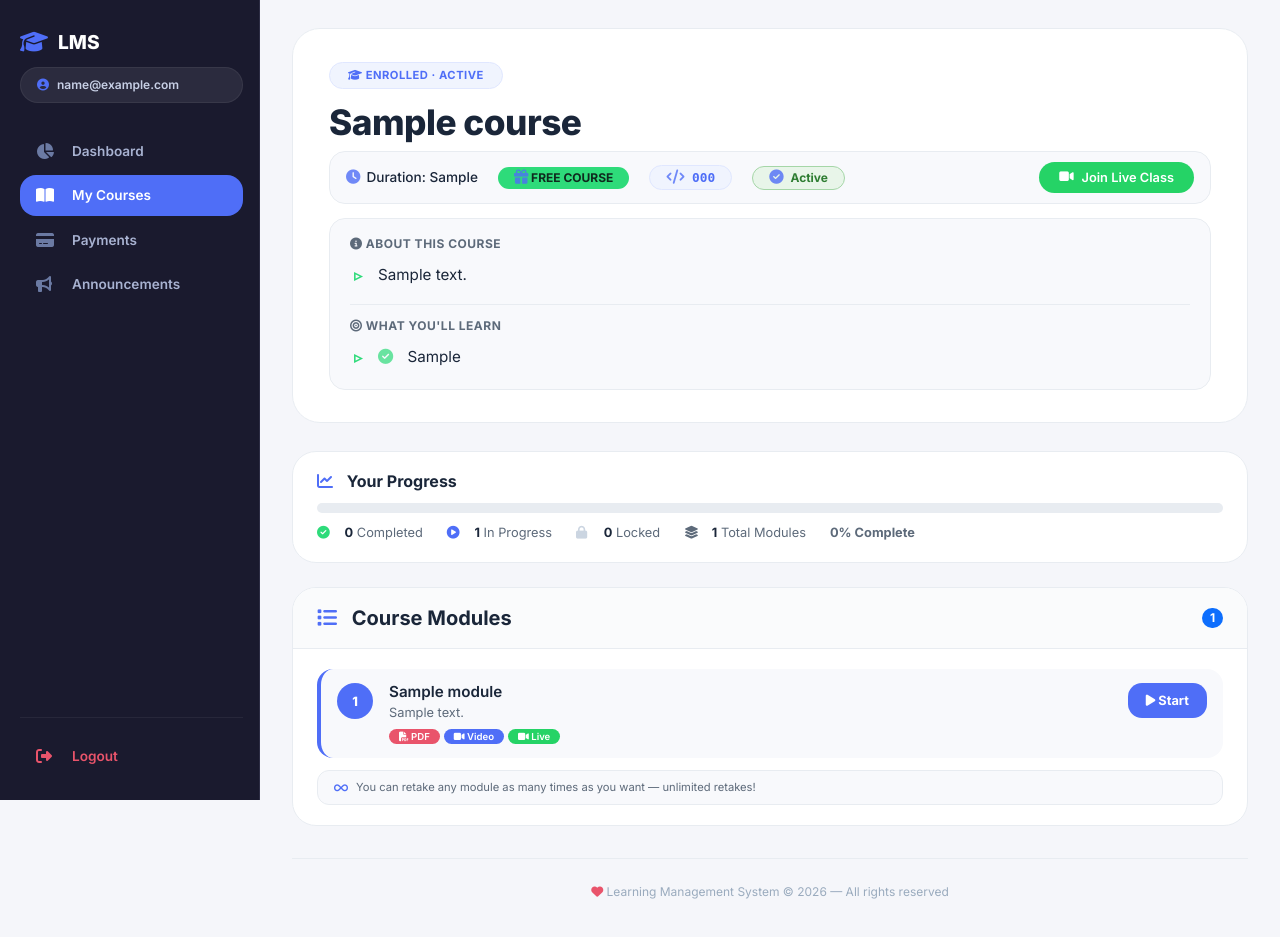
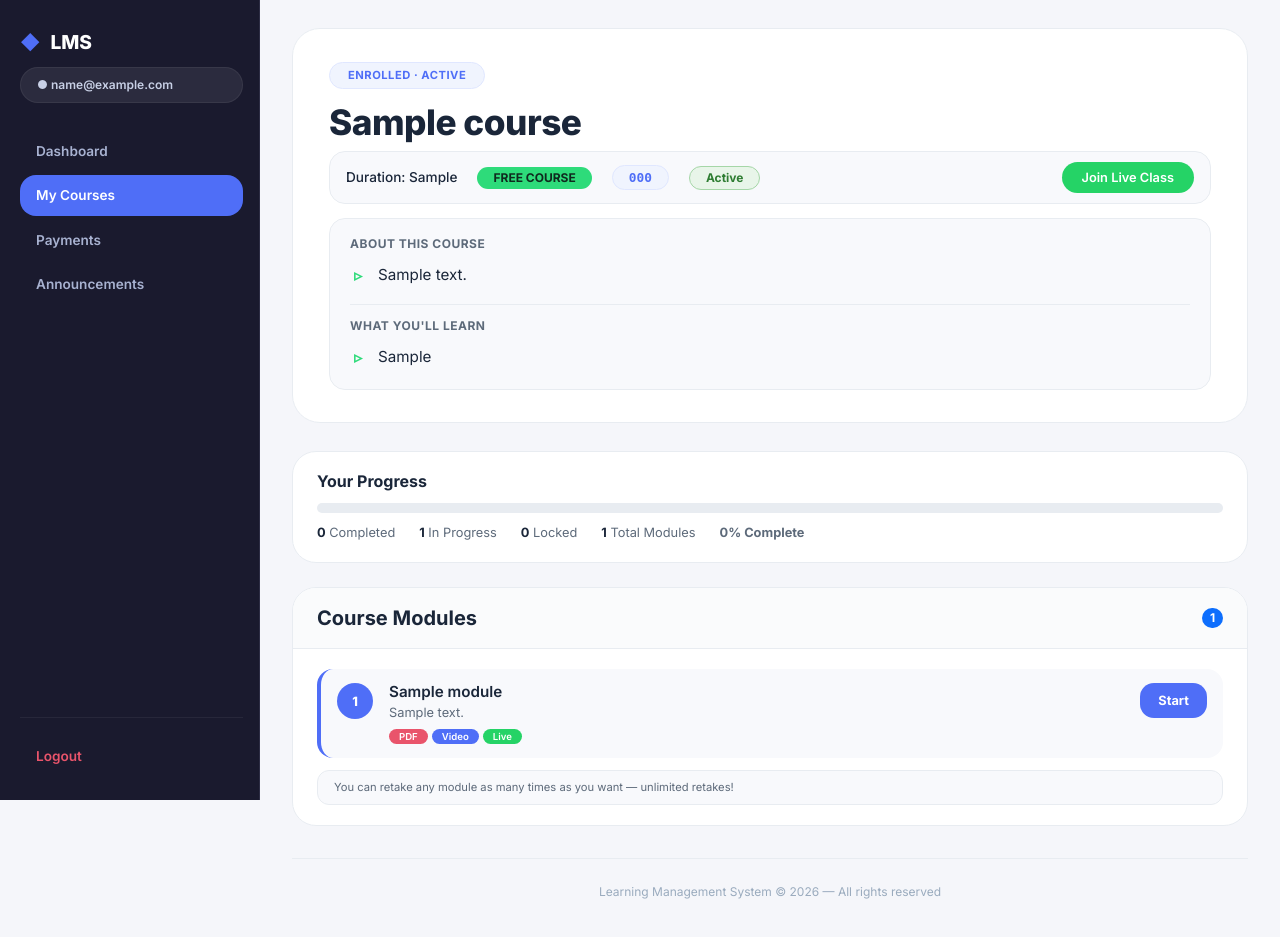
Before and after one commit to sakwasilas/smart-tech-lms, a Flask app: page /course/1 in a window 1280 px wide. Run offline with Flask 3, Linux system fonts and the light colour scheme; the visitor is signed in with stand-in values (Sample User, id 1); tables that the repository leaves empty hold one stand-in row (values such as "Sample post"); some libraries are stand-ins or nearby versions.

```diff
--- a/templates/students/course.html
+++ b/templates/students/course.html
@@ -5,7 +5,6 @@
     <meta name="viewport" content="width=device-width, initial-scale=1.0">
     <title>{{ course.course_name }} - Course Content</title>
     <link href="https://cdn.jsdelivr.net/npm/bootstrap@5.3.3/dist/css/bootstrap.min.css" rel="stylesheet">
-    <link rel="stylesheet" href="https://cdnjs.cloudflare.com/ajax/libs/font-awesome/6.4.0/css/all.min.css">
     <link href="https://fonts.googleapis.com/css2?family=Inter:wght@300;400;500;600;700;800;900&display=swap" rel="stylesheet">
     <style>
         * { margin:0; padding:0; box-sizing:border-box; }
@@ -34,7 +33,7 @@
             font-weight: 800; font-size: 1.2rem; color: #ffffff;
             display: flex; align-items: center; gap: 10px; margin-bottom: 6px;
         }
-        .left-panel .brand i { color: #4f6ef7; font-size: 1.4rem; }
+        .left-panel .brand .accent { color: #4f6ef7; }
         .left-panel .user-badge {
             background: rgba(255,255,255,0.08);
             border-radius: 40px; padding: 8px 16px;
@@ -43,30 +42,25 @@
             margin-top: 4px; margin-bottom: 28px;
             border: 1px solid rgba(255,255,255,0.06);
         }
-        .left-panel .user-badge i { color: #4f6ef7; }
 
         .nav-left {
             display: flex; flex-direction: column; gap: 4px; flex:1;
         }
         .nav-left .nav-item {
-            display: flex; align-items: center; gap: 14px;
+            display: flex; align-items: center;
             padding: 10px 16px; border-radius: 16px;
             font-weight: 600; font-size: 0.85rem;
             color: #a8b2d1; transition: all 0.15s ease;
             text-decoration: none; background: transparent;
         }
-        .nav-left .nav-item i { width: 22px; font-size: 1rem; color: #6b7aa3; }
         .nav-left .nav-item:hover { background: rgba(255,255,255,0.06); color: #ffffff; }
-        .nav-left .nav-item:hover i { color: #4f6ef7; }
         .nav-left .nav-item.active {
             background: #4f6ef7; color: #fff;
         }
-        .nav-left .nav-item.active i { color: #fff; }
         .nav-left .logout-item {
             margin-top: auto; border-top: 1px solid rgba(255,255,255,0.06); padding-top: 18px;
         }
         .nav-left .logout-item .nav-item { color: #e9546b; }
-        .nav-left .logout-item .nav-item i { color: #e9546b; }
         .nav-left .logout-item .nav-item:hover { background: rgba(233, 84, 107, 0.15); color: #ff6b8a; }
 
         /* RIGHT PANEL - main content */
@@ -104,7 +98,6 @@
             letter-spacing: -0.5px;
             color: #1a2639;
         }
-        .course-hero h1 i { margin-right: 12px; opacity: 0.8; color: #4f6ef7; }
 
         /* ===== META STRIP ===== */
         .meta-strip {
@@ -126,7 +119,6 @@
             font-weight: 500;
             color: #1a2639;
         }
-        .meta-strip .meta-item i { font-size: 0.9rem; opacity: 0.8; color: #4f6ef7; }
         .meta-strip .badge-free {
             background: #2edb7a;
             color: #0f2a1e;
@@ -162,7 +154,6 @@
             color: #2e7d32;
             border: 1px solid #a5d6a7;
         }
-        .meta-strip .badge-status i { margin-right: 4px; }
 
         /* ===== DESCRIPTION & OBJECTIVES ===== */
         .course-description-section {
@@ -201,14 +192,6 @@
             font-weight: 700;
             font-size: 1rem;
         }
-        .course-description-section ul li i {
-            margin-right: 8px;
-            opacity: 0.7;
-        }
-        .course-description-section .bullet-icon {
-            color: #2edb7a;
-            margin-right: 10px;
-        }
 
         .btn-live {
             background: #25D366;
@@ -241,7 +224,6 @@
             color: #1a2639;
             margin-bottom: 12px;
         }
-        .progress-card h4 i { color: #4f6ef7; margin-right: 10px; }
         .progress {
             height: 10px;
             border-radius: 10px;
@@ -260,7 +242,6 @@
             font-size: 0.8rem;
             color: #5d6a7a;
         }
-        .progress-stats span i { margin-right: 6px; width: 18px; }
         .progress-stats .stat-num { font-weight: 700; color: #1a2639; }
 
         /* ===== MODULES LIST ===== */
@@ -283,7 +264,6 @@
             color: #1a2639;
             margin: 0;
         }
-        .modules-card .card-header h5 i { color: #4f6ef7; margin-right: 10px; }
         .modules-card .card-body { padding: 20px 24px; }
 
         /* Module Item */
@@ -391,13 +371,11 @@
             margin-top: 12px;
             border: 1px solid #e8ecf1;
         }
-        .retake-notice i { color: #4f6ef7; }
 
         /* ===== EMPTY STATE ===== */
         .empty-state {
             text-align: center; padding: 40px 20px;
         }
-        .empty-state i { font-size: 2.8rem; color: #b2bec3; margin-bottom: 12px; }
         .empty-state h5 { color: #1a2639; font-weight: 700; }
 
         /* ===== FLASH ===== */
@@ -415,7 +393,6 @@
             color: #9aabbe; font-size: 0.75rem;
             border-top: 1px solid #e8ecf1; margin-top: 32px;
         }
-        .footer i { color: #e9546b; }
 
         /* ===== RESPONSIVE ===== */
         @media (max-width: 992px) {
@@ -458,15 +435,15 @@
 
     <!-- ===== LEFT PANEL - BLACK ===== -->
     <aside class="left-panel">
-        <div class="brand"><i class="fas fa-graduation-cap"></i> LMS</div>
-        <div class="user-badge"><i class="fas fa-user-circle"></i> {{ session.email or 'student@email.com' }}</div>
+        <div class="brand"><span class="accent">◆</span> LMS</div>
+        <div class="user-badge">● {{ session.email or 'student@email.com' }}</div>
         <nav class="nav-left">
-            <a href="{{ url_for('student_dashboard') }}" class="nav-item"><i class="fas fa-chart-pie"></i> Dashboard</a>
-            <a href="#" class="nav-item active"><i class="fas fa-book-open"></i> My Courses</a>
-            <a href="#" class="nav-item"><i class="fas fa-credit-card"></i> Payments</a>
-            <a href="#" class="nav-item"><i class="fas fa-bullhorn"></i> Announcements</a>
+            <a href="{{ url_for('student_dashboard') }}" class="nav-item">Dashboard</a>
+            <a href="#" class="nav-item active">My Courses</a>
+            <a href="#" class="nav-item">Payments</a>
+            <a href="#" class="nav-item">Announcements</a>
             <div class="logout-item">
-                <a href="{{ url_for('logout') }}" class="nav-item"><i class="fas fa-sign-out-alt"></i> Logout</a>
+                <a href="{{ url_for('logout') }}" class="nav-item">Logout</a>
             </div>
         </nav>
     </aside>
@@ -479,7 +456,6 @@
         {% if messages %}
             {% for category, message in messages %}
             <div class="alert-custom {{ category }}">
-                <i class="fas fa-{% if category == 'success' %}check-circle{% elif category == 'danger' %}exclamation-circle{% elif category == 'warning' %}exclamation-triangle{% else %}info-circle{% endif %} me-2"></i>
                 {{ message }}
             </div>
             {% endfor %}
@@ -488,35 +464,35 @@
 
         <!-- ===== COURSE HERO ===== -->
         <div class="course-hero fade-in">
-            <div class="hero-badge"><i class="fas fa-graduation-cap"></i> ENROLLED · ACTIVE</div>
+            <div class="hero-badge">ENROLLED · ACTIVE</div>
 
             <!-- TITLE -->
-            <h1> {{ course.course_name }}</h1>
+            <h1>{{ course.course_name }}</h1>
 
             <!-- ===== META STRIP ===== -->
             <div class="meta-strip">
-                <span class="meta-item"><i class="fas fa-clock"></i> Duration: {{ course.duration or '4 weeks' }}</span>
+                <span class="meta-item">Duration: {{ course.duration or '4 weeks' }}</span>
 
                 {% if is_free %}
-                    <span class="meta-item"><span class="badge-free"><i class="fas fa-gift"></i> FREE COURSE</span></span>
+                    <span class="meta-item"><span class="badge-free">FREE COURSE</span></span>
                 {% else %}
-                    <span class="meta-item"><span class="badge-paid"><i class="fas fa-credit-card"></i> Ksh {{ course.fee }}</span></span>
+                    <span class="meta-item"><span class="badge-paid">Ksh {{ course.fee }}</span></span>
                 {% endif %}
 
-                <span class="meta-item"><span class="badge-code"><i class="fas fa-code"></i> {{ course.course_code or 'p1001' }}</span></span>
+                <span class="meta-item"><span class="badge-code">{{ course.course_code or 'p1001' }}</span></span>
 
-                <span class="meta-item"><span class="badge-status"><i class="fas fa-check-circle"></i> Active</span></span>
+                <span class="meta-item"><span class="badge-status">Active</span></span>
 
                 {% if course.meeting_link %}
                     <a href="{{ course.meeting_link }}" target="_blank" class="btn-live">
-                        <i class="fas fa-video"></i> Join Live Class
+                        Join Live Class
                     </a>
                 {% endif %}
             </div>
 
             <!-- ===== DESCRIPTION ===== -->
             <div class="course-description-section">
-                <span class="section-label"><i class="fas fa-info-circle"></i> About this course</span>
+                <span class="section-label">About this course</span>
                 <ul>
                     {% if course.description %}
                         {% set lines = course.description.split('.') %}
@@ -532,12 +508,12 @@
 
                 {% if course.career_objectives %}
                 <div style="margin-top:12px; padding-top:12px; border-top:1px solid #e8ecf1;">
-                    <span class="section-label"><i class="fas fa-bullseye"></i> What you'll learn</span>
+                    <span class="section-label">What you'll learn</span>
                     <ul>
                         {% set objectives = course.career_objectives.split('.') %}
                         {% for obj in objectives %}
                             {% if obj.strip()|length > 0 %}
-                                <li><i class="fas fa-check-circle bullet-icon"></i> {{ obj.strip() }}{% if not loop.last %}.{% endif %}</li>
+                                <li>{{ obj.strip() }}{% if not loop.last %}.{% endif %}</li>
                             {% endif %}
                         {% endfor %}
                     </ul>
@@ -553,16 +529,16 @@
         {% set percentage = (completed_count / total_count * 100)|round|int if total_count > 0 else 0 %}
 
         <div class="progress-card fade-in">
-            <h4><i class="fas fa-chart-line"></i> Your Progress</h4>
+            <h4>Your Progress</h4>
             <div class="progress">
                 <div class="progress-bar" role="progressbar" style="width: {{ percentage }}%;"
                      aria-valuenow="{{ percentage }}" aria-valuemin="0" aria-valuemax="100"></div>
             </div>
             <div class="progress-stats">
-                <span><i class="fas fa-check-circle" style="color:#2edb7a;"></i> <span class="stat-num">{{ completed_count }}</span> Completed</span>
-                <span><i class="fas fa-play-circle" style="color:#4f6ef7;"></i> <span class="stat-num">{{ modules|rejectattr('completed')|rejectattr('locked')|list|length }}</span> In Progress</span>
-                <span><i class="fas fa-lock" style="color:#cbd5e1;"></i> <span class="stat-num">{{ modules|selectattr('locked')|list|length }}</span> Locked</span>
-                <span><i class="fas fa-layer-group"></i> <span class="stat-num">{{ total_count }}</span> Total Modules</span>
+                <span><span class="stat-num">{{ completed_count }}</span> Completed</span>
+                <span><span class="stat-num">{{ modules|rejectattr('completed')|rejectattr('locked')|list|length }}</span> In Progress</span>
+                <span><span class="stat-num">{{ modules|selectattr('locked')|list|length }}</span> Locked</span>
+                <span><span class="stat-num">{{ total_count }}</span> Total Modules</span>
                 <span><strong>{{ percentage }}% Complete</strong></span>
             </div>
         </div>
@@ -570,7 +546,7 @@
         <!-- ===== MODULES ===== -->
         <div class="modules-card fade-in">
             <div class="card-header">
-                <h5><i class="fas fa-list"></i> Course Modules</h5>
+                <h5>Course Modules</h5>
                 <span class="badge bg-primary rounded-pill">{{ total_count }}</span>
             </div>
             <div class="card-body">
@@ -584,32 +560,32 @@
                             <h6>
                                 {{ module.title }}
                                 {% if module.completed %}
-                                    <span class="badge bg-success ms-1" style="font-size:0.6rem;"><i class="fas fa-check-circle"></i> Done</span>
+                                    <span class="badge bg-success ms-1" style="font-size:0.6rem;">Done</span>
                                 {% endif %}
                                 {% if module.locked %}
-                                    <span class="badge bg-secondary ms-1" style="font-size:0.6rem;"><i class="fas fa-lock"></i> Locked</span>
+                                    <span class="badge bg-secondary ms-1" style="font-size:0.6rem;">Locked</span>
                                 {% endif %}
                             </h6>
                             <div class="module-desc">{{ module.description or 'No description available.' }}</div>
                             <div class="resource-badges">
-                                {% if module.pdf_file %}<span class="badge badge-pdf"><i class="fas fa-file-pdf"></i> PDF</span>{% endif %}
-                                {% if module.video_file %}<span class="badge badge-video"><i class="fas fa-video"></i> Video</span>{% endif %}
-                                {% if module.meeting_link %}<span class="badge badge-live"><i class="fas fa-video"></i> Live</span>{% endif %}
+                                {% if module.pdf_file %}<span class="badge badge-pdf">PDF</span>{% endif %}
+                                {% if module.video_file %}<span class="badge badge-video">Video</span>{% endif %}
+                                {% if module.meeting_link %}<span class="badge badge-live">Live</span>{% endif %}
                                 {% if not module.pdf_file and not module.video_file and not module.meeting_link %}
-                                    <span class="badge bg-secondary" style="font-size:0.6rem;"><i class="fas fa-file-alt"></i> No resources</span>
+                                    <span class="badge bg-secondary" style="font-size:0.6rem;">No resources</span>
                                 {% endif %}
                             </div>
                         </div>
                         <div class="module-action">
                             {% if module.completed %}
                                 <a href="{{ url_for('learn_module', module_id=module.id) }}" class="btn-module retake">
-                                    <i class="fas fa-undo-alt"></i> Retake
+                                    Retake
                                 </a>
                             {% elif module.locked %}
-                                <button class="btn-module locked" disabled><i class="fas fa-lock"></i> Locked</button>
+                                <button class="btn-module locked" disabled>Locked</button>
                             {% else %}
                                 <a href="{{ url_for('learn_module', module_id=module.id) }}" class="btn-module primary">
-                                    <i class="fas fa-play"></i> Start
+                                    Start
                                 </a>
                             {% endif %}
                         </div>
@@ -618,12 +594,11 @@
 
                     <!-- Retake notice -->
                     <div class="retake-notice">
-                        <i class="fas fa-infinity"></i> You can retake any module as many times as you want — unlimited retakes!
+                        You can retake any module as many times as you want — unlimited retakes!
                     </div>
 
                 {% else %}
                     <div class="empty-state">
-                        <i class="fas fa-folder-open"></i>
                         <h5>No Modules Available</h5>
                         <p>This course doesn't have any modules yet. Check back later.</p>
                     </div>
@@ -632,7 +607,7 @@
         </div>
 
         <div class="footer">
-            <i class="fas fa-heart"></i> Learning Management System &copy; 2026 — All rights reserved
+            Learning Management System &copy; 2026 — All rights reserved
         </div>
 
     </main>
```
